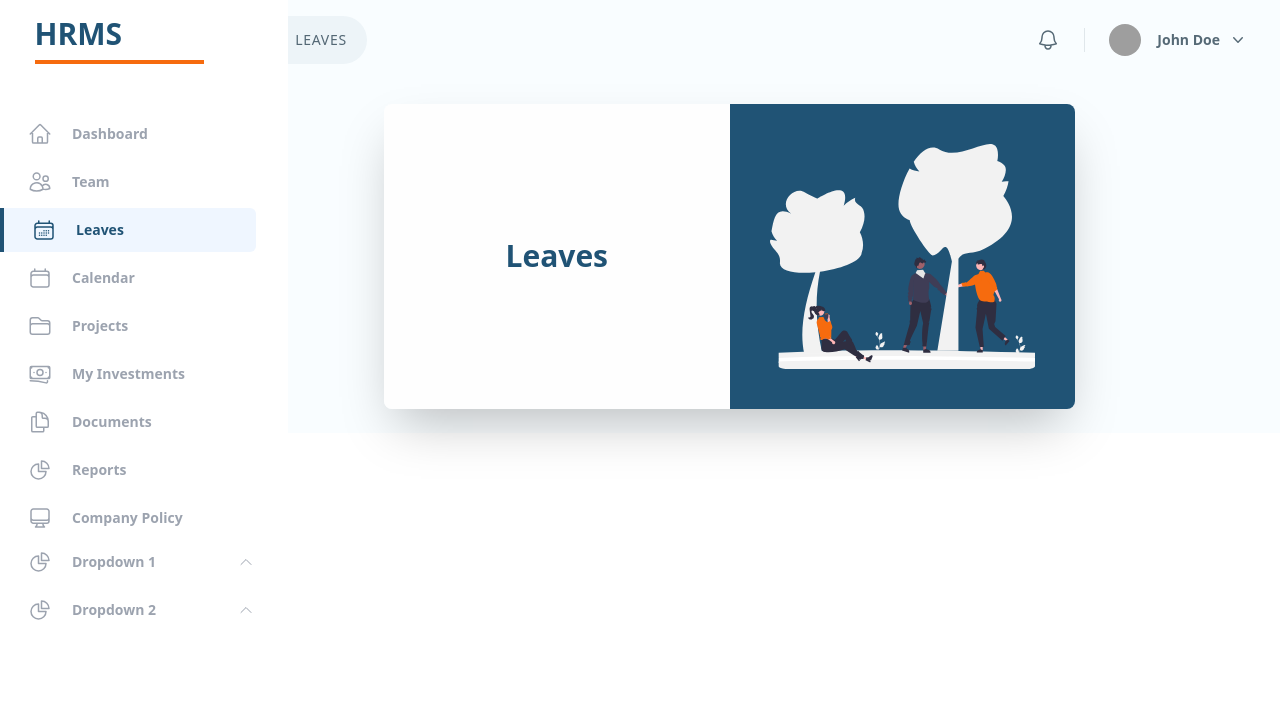
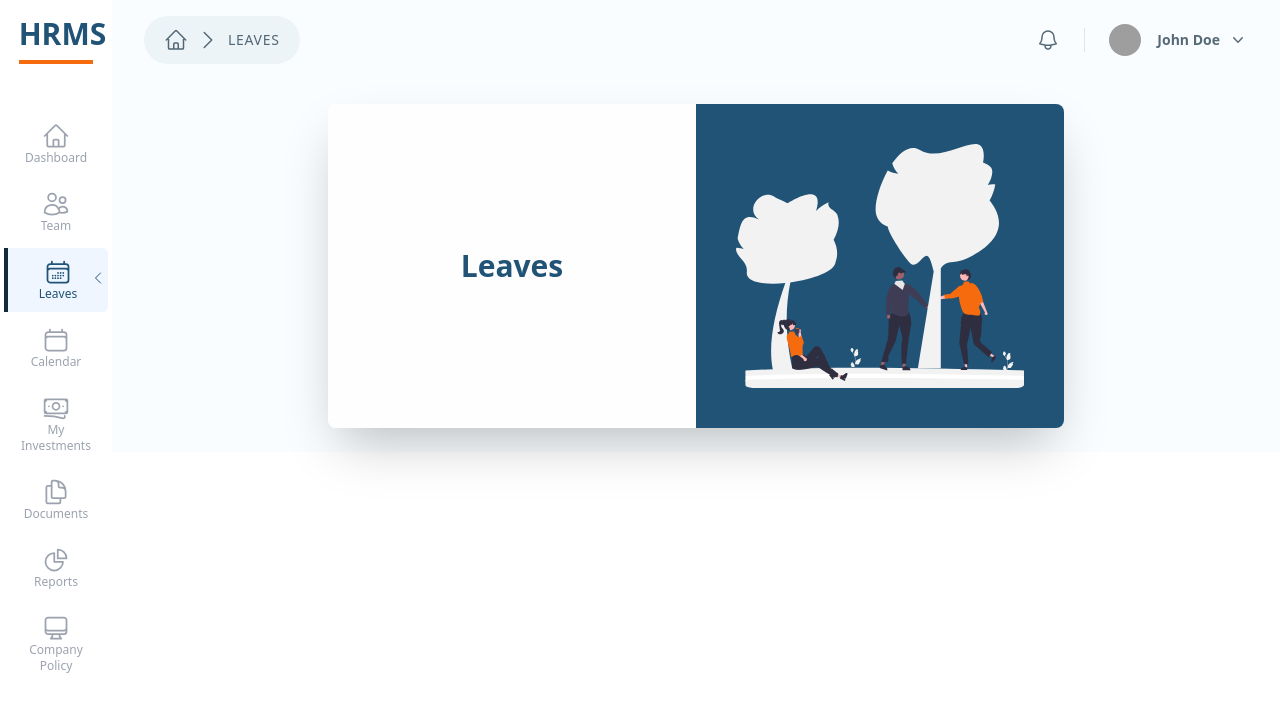
Before and after one commit to imfemill/hrms-wcg, a React (Vite) app: page /leaves in a window 1280 px wide. Shown: the top 712 px of the page. Built offline with nearby package versions, Linux system fonts and the light colour scheme; grey boxes are pictures that could not be loaded.

Commit message:
sidebar improvements

```diff
--- a/src/Layout/Header.jsx
+++ b/src/Layout/Header.jsx
@@ -10,9 +10,8 @@ export default function Header({ setSidebarOpen, classNames, userNavigation }) {
 
   return (
     <>
-      <div className="lg:pl-14 xl:pl-[14%]">
+      <div className="lg:pl-28">
         <div className="sticky top-0 z-40 flex h-16 shrink-0 items-center bg-[#f9fdff] p-10 sm:gap-x-6 sm:px-6 lg:px-8">
-          <AddressBar />
           <button
             type="button"
             className="-m-2.5 p-2.5 text-gray-700 lg:hidden"
@@ -21,6 +20,7 @@ export default function Header({ setSidebarOpen, classNames, userNavigation }) {
             <span className="sr-only">Open sidebar</span>
             <Bars3Icon className="h-6 w-6" aria-hidden="true" />
           </button>
+          <AddressBar />
 
           <div className="flex flex-1 justify-end gap-x-4 self-stretch lg:gap-x-6">
             <div className="flex items-center gap-x-4 lg:gap-x-6">
@@ -77,7 +77,7 @@ export default function Header({ setSidebarOpen, classNames, userNavigation }) {
                             onClick={() => nav(item.href)}
                             className={classNames(
                               active ? "bg-wcg_navy/50" : "",
-                              "block px-3 py-1 text-sm leading-6 text-wcg_navy",
+                              "block px-3 py-1 text-sm leading-6 text-wcg_navy"
                             )}
                           >
                             {item.name}
--- a/src/Layout/Layout.jsx
+++ b/src/Layout/Layout.jsx
@@ -17,9 +17,27 @@ import Sidebar from "./Sidebar";
 const navigation = [
   { name: "Dashboard", href: "/", icon: HomeIcon, current: true },
   { name: "Team", href: "/team", icon: UsersIcon, current: false },
-  { name: "Leaves", href: "/leaves", icon: CalendarDaysIcon, current: false },
+  {
+    name: "Leaves",
+    href: "/leaves",
+    icon: CalendarDaysIcon,
+    current: false,
+    children: [
+      {
+        name: "My Leaves",
+        href: "/leaves/myleave",
+        icon: ChartPieIcon,
+        current: false,
+      },
+      {
+        name: "Create Leave",
+        href: "/leaves/createleave",
+        icon: ChartPieIcon,
+        current: false,
+      },
+    ],
+  },
   { name: "Calendar", href: "/calender", icon: CalendarIcon, current: false },
-  { name: "Projects", href: "/projects", icon: FolderIcon, current: false },
   {
     name: "My Investments",
     href: "/my-investments",
@@ -68,12 +86,10 @@ const Layout = () => {
           navigation={navigation}
           classNames={classNames}
         />
-        <main className="lg:pl-14 xl:pl-[14%] bg-[#f9fdff]">
+        <main className="lg:pl-28 bg-[#f9fdff]">
           <div className="px-4 py-10 sm:px-6 lg:px-8 lg:py-6">
             {/* Main area */}
-            <div>
-              <Outlet />
-            </div>
+            <Outlet />
           </div>
         </main>
       </div>
--- a/src/Layout/Sidebar.jsx
+++ b/src/Layout/Sidebar.jsx
@@ -67,7 +67,7 @@ export default function Sidebar({
                     </div>
                   </Transition.Child>
 
-                  <div className="flex grow flex-col gap-y-5 overflow-y-auto bg-white pr-6 pb-2 ring-1 ring-white/10">
+                  <div className="flex grow flex-col gap-y-5 overflow-y-visible bg-white pr-6 pb-2 ring-1 ring-white/10">
                     <div className="flex h-16 shrink-0 items-center">
                       <img
                         className="h-8 w-auto"
@@ -87,11 +87,11 @@ export default function Sidebar({
         </Transition.Root>
 
         {/* Static sidebar for desktop */}
-        <div className="hidden lg:fixed lg:inset-y-0 lg:left-0 lg:z-50 lg:block lg:w-16 xl:!w-72 lg:hover:w-[20%] lg:overflow-y-auto lg:bg-white lg:pb-4 transition-all">
-          <div className="flex h-20 shrink-0 items-center pl-[12%]">
+        <div className="hidden lg:fixed lg:inset-y-0 lg:left-0 lg:z-50 lg:block lg:!w-28 lg:overflow-y-hidden lg:bg-white transition-all">
+          <div className="flex h-20 shrink-0 items-center justify-center">
             <div className="w-4/6  border-b-4 border-wcg_orange pb-2">
               <span
-                className="font-bold text-wcg_blue text-3xl cursor-pointer"
+                className="font-bold text-wcg_blue lg:text-3xl cursor-pointer"
                 onClick={() => nav("/")}
               >
                 HRMS
--- a/src/Layout/SidebarMenu.jsx
+++ b/src/Layout/SidebarMenu.jsx
@@ -1,35 +1,12 @@
-import { ChartPieIcon, ChevronUpIcon } from "@heroicons/react/24/outline";
+import { ChartPieIcon, ChevronLeftIcon } from "@heroicons/react/24/outline";
 import { useState } from "react";
 import { Link, useLocation, useNavigate } from "react-router-dom";
 
 export default function SidebarMenu({ navigation, classNames }) {
   const [open, setopen] = useState(null); // dropdown open/close
+  // const [menu, setMenu] = useState(null); // button child menu
   const nav = useNavigate();
   const { pathname } = useLocation();
-
-  const groupNavigation = [
-    {
-      name: "Dropdown 1",
-      href: "/",
-      icon: ChartPieIcon,
-      current: false,
-      children: [
-        { name: "D1-child 1", href: "/", icon: ChartPieIcon, current: false },
-        { name: "D1-child 2", href: "/", icon: ChartPieIcon, current: false },
-      ],
-    },
-    {
-      name: "Dropdown 2",
-      href: "s/",
-      icon: ChartPieIcon,
-      current: false,
-
-      children: [
-        { name: "D2-child 1", href: "/", icon: ChartPieIcon, current: false },
-        { name: "D2-child 2", href: "/", icon: ChartPieIcon, current: false },
-      ],
-    },
-  ];
 
   function setActive(value) {
     if (open === value) {
@@ -42,77 +19,68 @@ export default function SidebarMenu({ navigation, classNames }) {
   return (
     <>
       {/*SideBar Options*/}
-      <nav className="mt-8 xl:pr-8">
-        <ul role="list" className="flex-1 space-y-1">
+      <nav className="mt-8">
+        <ul role="list" className="space-y-1">
           {navigation.map((item) => (
-            <li key={item.name}>
+            <li
+              key={item.name}
+              className="flex justify-center px-1"
+              onClick={() => setActive(item.name)}
+            >
               <span
                 onClick={() => nav(item.href)}
                 className={classNames(
                   item.href === pathname
-                    ? "bg-blue-50 text-wcg_blue border-l-4 border-wcg_blue"
-                    : "text-gray-400 hover:text-wcg_blue hover:bg-blue-50",
-                  "group cursor-pointer flex pl-4 xl:pl-7 gap-x-3 rounded-r-md p-2.5 text-sm leading-6 font-semibold ",
+                    ? "bg-blue-50 text-wcg_blue rounded-r-lg border-wcg_navy border-l-4"
+                    : "text-gray-400 hover:text-wcg_blue hover:bg-blue-50 ",
+                  "cursor-pointer rounded-r-md text-xs font-medium p-2.5 text-center w-full justify-center relative"
                 )}
               >
-                <item.icon className="h-6 w-6 shrink-0" aria-hidden="true" />
-                <span className="lg:pl-2">{item.name}</span>
-              </span>
-            </li>
-          ))}
-        </ul>
-
-        {/*Sidebar option with Dropdown Menu*/}
-        <ul role="list" className="flex-1 space-y-1 ">
-          {groupNavigation.map((item) => (
-            <li
-              key={item.name}
-              onClick={() => {
-                setActive(item.name);
-              }}
-            >
-              <span
-                to={"/"}
-                className={classNames(
-                  open === item.name
-                    ? "bg-blue-50 text-wcg_blue  border-l-4 border-wcg_blue"
-                    : "text-gray-400 hover:text-wcg_blue hover:bg-blue-50",
-                  "group cursor-pointer flex pl-4 xl:pl-7 gap-x-3 rounded-r-md p-2.5 text-sm leading-6 font-semibold relative",
-                )}
-              >
-                <ChartPieIcon className="h-6 w-6 shrink-0" aria-hidden="true" />
-                <span className="lg:pl-2">{item.name}</span>
-                <ChevronUpIcon
+                <div className="flex lg:flex-col items-center lg:justify-center gap-x-2 ">
+                  <item.icon className="h-7 w-7 shrink-0 " aria-hidden="true" />
+                  {item.name}
+                  {item?.children && (
+                    <ChevronLeftIcon
                       className={`${
                         open === item.name ? "rotate-180" : ""
-                  } transition-all duration-300 text-gray-400 font-bold h-5 w-5 absolute right-2 lg:!right-0 lg:px-0.5 top-3`}
+                      } transition-all duration-300 text-wcg_blue font-bold h-5 w-5 absolute right-2 lg:!right-0 lg:px-0.5 top-5`}
                     />
-              </span>
+                  )}
+                  {item?.children && (
+                    <div className="absolute top-0 right-2">
                       <ul
                         className={`${
                           open === item.name ? "" : "!hidden "
-                } transition-all duration-300`}
+                        } transition-all duration-300 fixed left-28 z-10 origin-top-right rounded-md bg-white shadow-lg `}
                       >
                         {item?.children?.map((childItem) => (
-                  <li key={childItem?.name}>
+                          <li key={childItem?.name} className="flex">
                             <Link
                               to={"/"}
                               className={classNames(
-                        open === item.name
+                                false
                                   ? "bg-blue-50 text-wcg_blue  border-l-4 border-wcg_blue"
                                   : "text-gray-400 hover:text-wcg_blue hover:bg-blue-50",
-                        "group cursor-pointer flex pl-4 xl:pl-7 gap-x-3 rounded-r-md p-2.5 text-sm leading-6 font-semibold ",
+                                "group cursor-pointer px-2 gap-x-3 rounded-r-md p-2 text-sm leading-6 font-semibold w-full"
                               )}
                             >
+                              <div className="flex">
                                 <ChartPieIcon
-                        className="h-6 w-6 shrink-0"
+                                  className="h-7 w-7 shrink-0"
                                   aria-hidden="true"
                                 />
-                      <span className="lg:pl-2">{childItem.name}</span>
+                                <span className="justify-center">
+                                  {childItem.name}
+                                </span>
+                              </div>
                             </Link>
                           </li>
                         ))}
                       </ul>
+                    </div>
+                  )}
+                </div>
+              </span>
             </li>
           ))}
         </ul>
```
Lines whose indentation alone changed are shown as unchanged.
